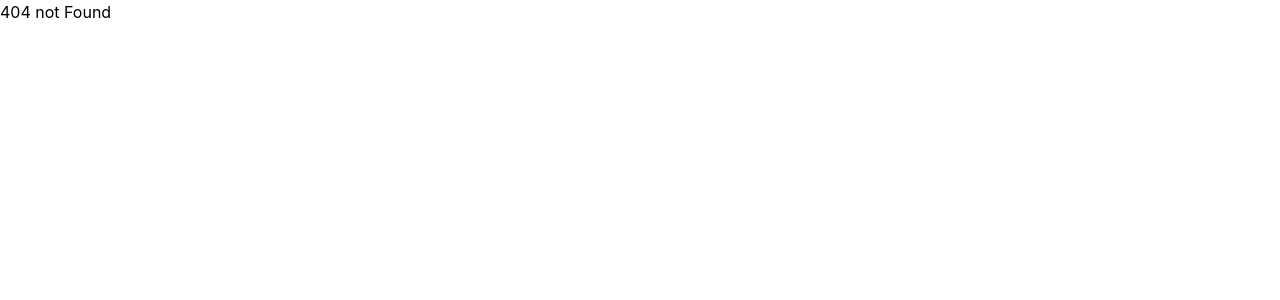
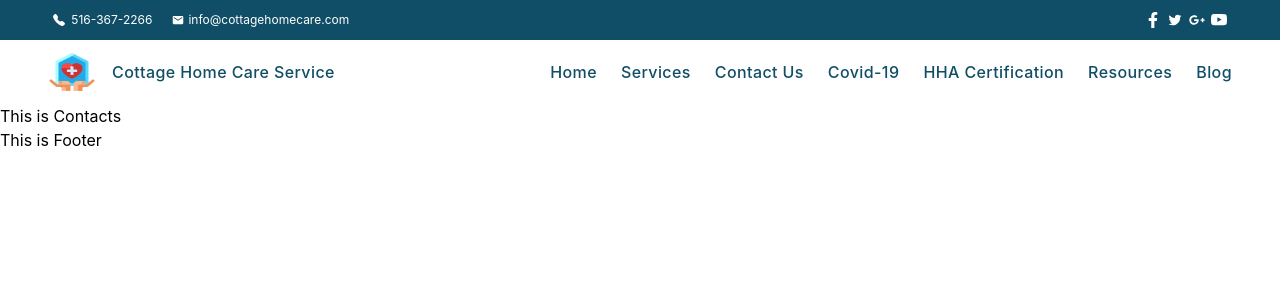
Before and after one commit to RakibHasanDev/care-guide-hmowork, a React (Create React App) app: page /contacts in a window 1280 px wide. Before the commit this address had no page. Shown: the top 300 px of the page. Built offline with nearby package versions, Linux system fonts and the light colour scheme.

Commit message:
added router

```diff
--- /dev/null
+++ b/src/Pages/Contacts/Contacts.js
@@ -0,0 +1,11 @@
+import React from 'react';
+
+const Contacts = () => {
+    return (
+        <div>
+            <h1> This is Contacts </h1>
+        </div>
+    );
+};
+
+export default Contacts;
--- /dev/null
+++ b/src/Pages/Covid/Covid.js
@@ -0,0 +1,11 @@
+import React from 'react';
+
+const Covid = () => {
+    return (
+        <div>
+            <h1> Covid 19 </h1>
+        </div>
+    );
+};
+
+export default Covid;
--- /dev/null
+++ b/src/Pages/HHACertification/HHACertification.js
@@ -0,0 +1,11 @@
+import React from 'react';
+
+const HHACertification = () => {
+    return (
+        <div>
+            <h1> HHA Certification </h1>
+        </div>
+    );
+};
+
+export default HHACertification;
--- a/src/Pages/NavBar/NavBar.js
+++ b/src/Pages/NavBar/NavBar.js
@@ -53,7 +53,7 @@ const NavBar = () => {
 
                         <li>
                             <NavLink
-                                to='/blog'
+                                to='/contacts'
                                 aria-label="Blog"
                                 title="Blog"
                                 className="font-medium tracking-wide text-[#0F4E66] transition-colors duration-200 hover:text-teal-accent-400 hover:text-blue-900"
@@ -64,7 +64,7 @@ const NavBar = () => {
 
                         <li>
                             <NavLink
-                                to='/blog'
+                                to='/covid'
                                 aria-label="Blog"
                                 title="Blog"
                                 className="font-medium tracking-wide text-[#0F4E66] transition-colors duration-200 hover:text-teal-accent-400 hover:text-blue-900"
@@ -75,7 +75,7 @@ const NavBar = () => {
 
                         <li>
                             <NavLink
-                                to='/blog'
+                                to='/hhaCertification'
                                 aria-label="Blog"
                                 title="Blog"
                                 className="font-medium tracking-wide text-[#0F4E66] transition-colors duration-200 hover:text-teal-accent-400 hover:text-blue-900"
--- /dev/null
+++ b/src/Pages/Services/Services.js
@@ -0,0 +1,11 @@
+import React from 'react';
+
+const Services = () => {
+    return (
+        <div>
+            <h1> This is Services </h1>
+        </div>
+    );
+};
+
+export default Services;
```
Also changed, not shown: src/Route/Route.js (+27 -1 lines).
